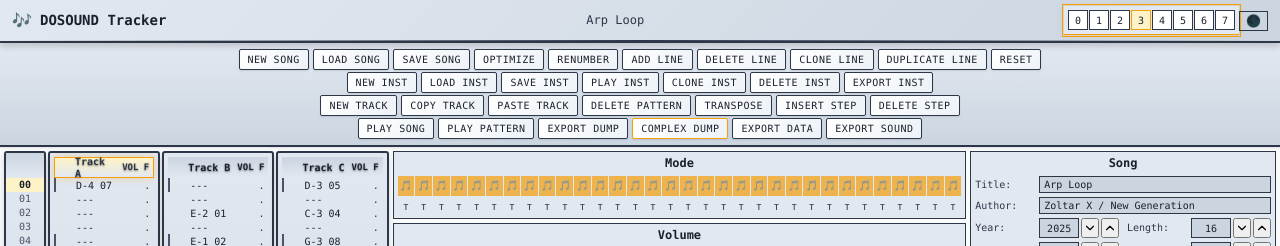
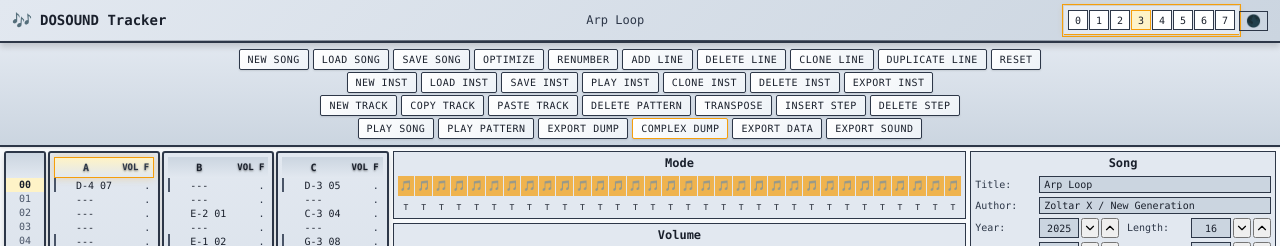
Before and after one commit to zoltraks/dosound-tracker, a React (Vite) app: page / in a window 1280 px wide. Shown: the top 246 px of the page. Built offline with nearby package versions, Linux system fonts and the light colour scheme.

Commit message:
Simplify track header label from "Track {trackId}" to just "{trackId}" and add left padding to track-header-title class

```diff
--- a/src/App.css
+++ b/src/App.css
@@ -590,6 +590,7 @@ body {
 .track-header-title {
   flex: 1;
   text-align: left;
+  padding-left: 8px;
 }
 
 .track-header-volume {
--- a/src/components/TrackPanel.tsx
+++ b/src/components/TrackPanel.tsx
@@ -421,7 +421,7 @@ export const TrackPanel: React.FC<TrackPanelProps> = (props) => {
       onClick={() => setActiveSection(sectionName)}
     >
       <div className={`track-header ${isTargetTrack ? 'target-track' : ''}`}>
-        <span className="track-header-title">Track {trackId}</span>
+        <span className="track-header-title">{trackId}</span>
         <span className="track-header-volume">
           VOL {effectiveVolume.toString(16).toUpperCase()}
         </span>
```
